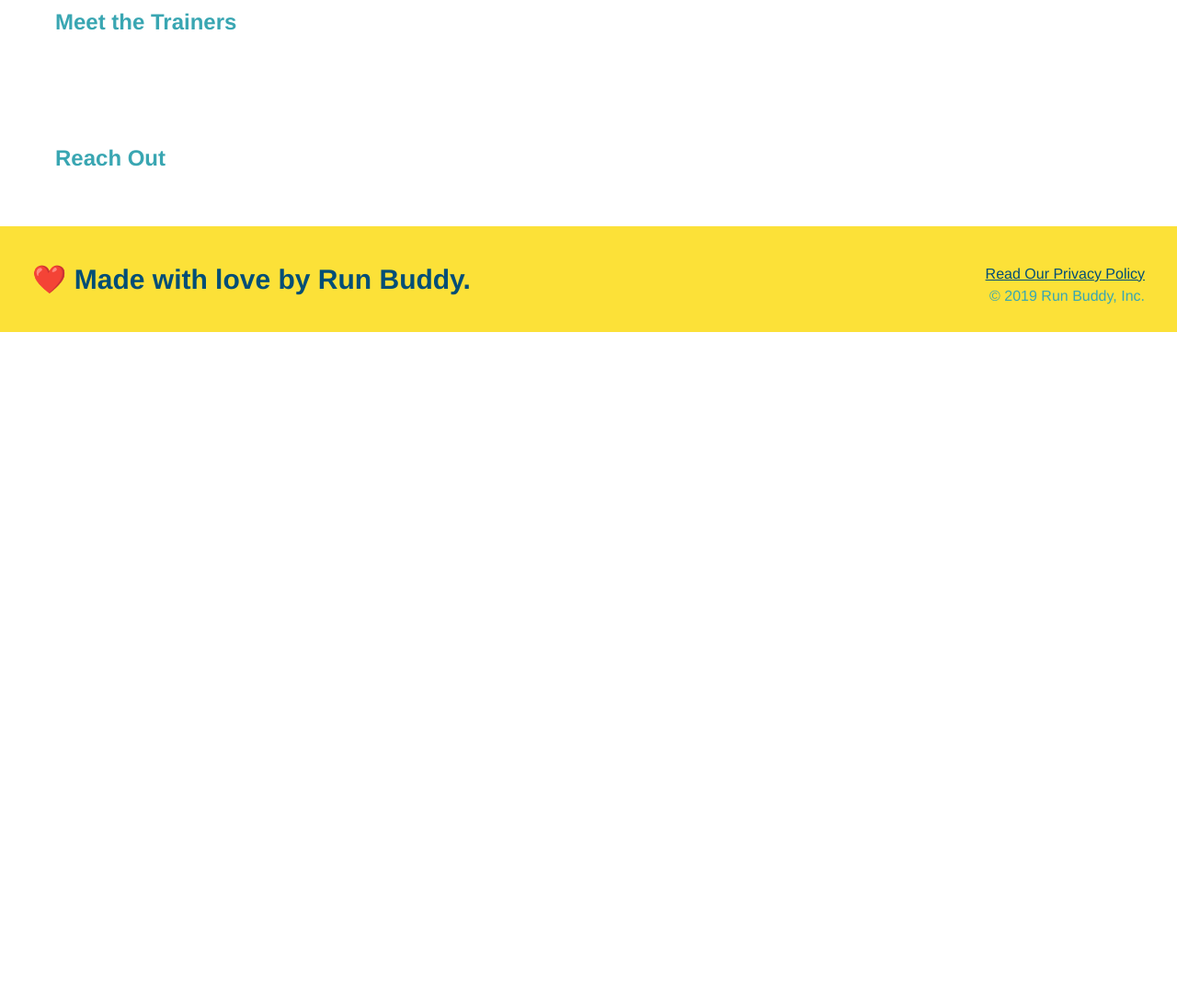
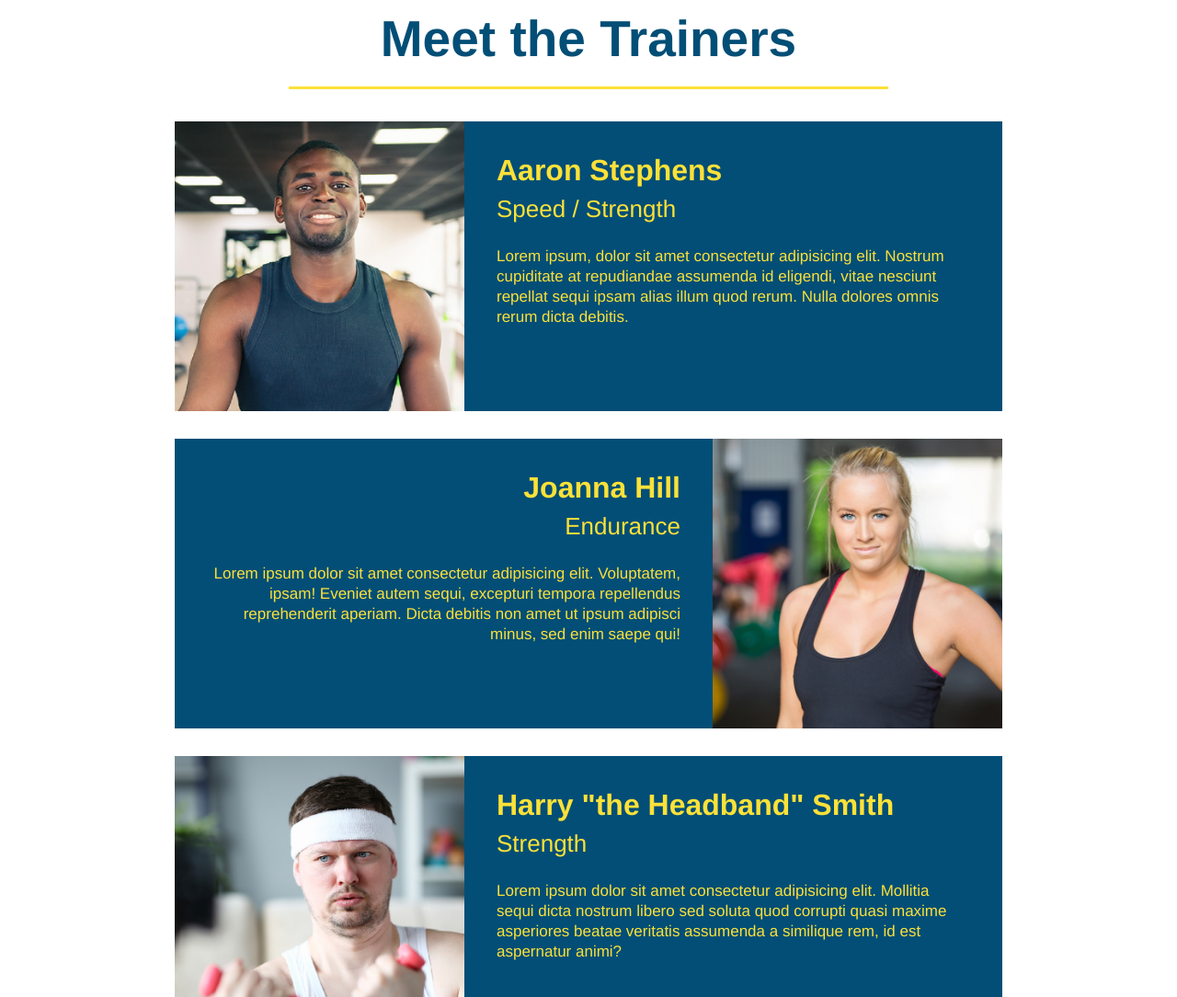
Before and after one commit to GeneHackerman/run-buddy, a plain HTML site: page index.html in a window 1280 px wide. Shown: the part 2780-3864 px from the top of the page at 92% size. Before the commit the page ends 3141 px from the top, so only its background shows below. Drawn offline with Linux system fonts and the light colour scheme; files whose address does not match are found by name.

Commit message:
meet the trainers section

```diff
--- a/assets/css/style.css
+++ b/assets/css/style.css
@@ -225,3 +225,50 @@ body {
     .steps span {
         font-size: 38px;
     }
+
+    .trainers {
+        text-align: center;
+    }
+
+    .trainer {
+        width: 900px;
+        margin: 0 auto 30px auto;
+        background: #024e76;
+        color: #fce138;
+        overflow: auto;
+    }
+
+    .trainer img {
+        width: 35%;
+        float: left;
+    }
+
+    .trainer-bio {
+        padding: 35px;
+        float: left;
+        width: 65%;
+    }
+
+    .text-left {
+        text-align: left;
+    }
+
+    .text-right {
+        text-align: right;
+    }
+
+    .trainer-bio h3 {
+        font-size: 32px;
+        margin-bottom: 8px;
+    }
+
+    .trainer-bio h4 {
+        font-weight: lighter;
+        font-size: 26px;
+        margin-bottom: 25px;
+    }
+
+    .trainer-bio p {
+        font-size: 17px;
+        line-height: 1.3;
+    }
--- a/index.html
+++ b/index.html
@@ -113,8 +113,44 @@
         </section>
 
        <!-- "meet the trainers" -->
-        <section>
-           <h1>Meet the Trainers</h1>
+        <section id="your-trainers" class="trainers">
+           <h2 class="section-title primary-border">
+               Meet the Trainers
+            </h2>
+             <article class="trainer">
+                 <img src="./assets/images/trainer-1.jpg" alt="Aaron Stephens in his workout clothes, ready to pump iron" />
+                 <div class="trainer-bio text-left">
+                     <h3>Aaron Stephens</h3>
+                     <h4>Speed / Strength</h4>
+                     <p>
+                         Lorem ipsum, dolor sit amet consectetur adipisicing elit. Nostrum cupiditate at repudiandae assumenda id eligendi, vitae nesciunt repellat sequi ipsam alias illum quod rerum. Nulla dolores omnis rerum dicta debitis.
+                     </p>
+                 </div>
+             </article>
+
+             <!-- second trainer bio -->
+             <article class="trainer">
+                 <div class="trainer-bio text-right">
+                     <h3>Joanna Hill</h3>
+                     <h4>Endurance</h4>
+                     <p>
+                         Lorem ipsum dolor sit amet consectetur adipisicing elit. Voluptatem, ipsam! Eveniet autem sequi, excepturi tempora repellendus reprehenderit aperiam. Dicta debitis non amet ut ipsum adipisci minus, sed enim saepe qui!
+                     </p>
+                 </div>
+                 <img src="./assets/images/trainer-2.jpg" alt="Joanna Gill cooling off after a workout" />
+             </article>
+
+             <!-- third trainer bio -->
+             <article class="trainer">
+                <img src="./assets/images/trainer-3.jpg" alt="Harry Smith wearing a headband and lifting comically small pink weights" />
+                 <div class="trainer-bio text-left">
+                    <h3>Harry "the Headband" Smith</h3>
+                    <h4>Strength</h4>
+                    <p>
+                        Lorem ipsum dolor sit amet consectetur adipisicing elit. Mollitia sequi dicta nostrum libero sed soluta quod corrupti quasi maxime asperiores beatae veritatis assumenda a similique rem, id est aspernatur animi?
+                    </p>
+                </div>
+             </article>
         </section>
 
        <!-- "reach out" -->
```
Also changed, not shown: assets/images/trainer-1.jpg (added), assets/images/trainer-2.jpg (added), assets/images/trainer-3.jpg (added).
